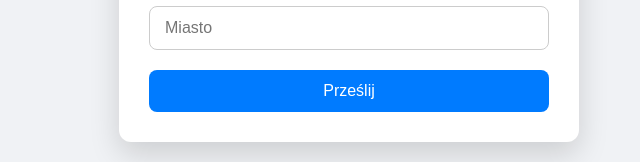
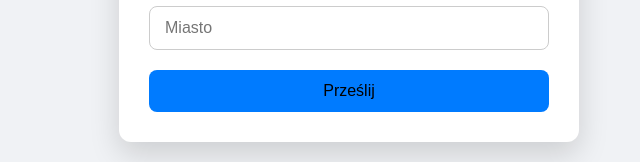
Before and after one commit to SzymeQ-pl/formularz, a React (Vite) app: page / in a window 1280 px wide. Shown: the part 547-709 px from the top of the page, without its empty margins (291-931 px from the left). Built offline with nearby package versions, Linux system fonts and the light colour scheme.

Commit message:
Update App.css

```diff
--- a/src/App.css
+++ b/src/App.css
@@ -1,4 +1,4 @@
-/* App.css */
+
 body, html {
   margin: 0;
   padding: 0;
@@ -28,7 +28,7 @@ body, html {
   display: flex;
   flex-direction: column;
   gap: 20px;
-  width: 400px; /* szerokość formularza */
+  width: 400px;
   padding: 30px;
   background-color: #fff;
   border-radius: 12px;
@@ -52,7 +52,7 @@ body, html {
   padding: 12px 20px;
   font-size: 16px;
   background-color: #007bff;
-  color: white;
+  color: black;
   border: none;
   border-radius: 8px;
   cursor: pointer;
@@ -66,7 +66,7 @@ body, html {
 .table {
   margin-top: 40px;
   border-collapse: collapse;
-  width: 600px; /* szerokość tabeli dopasowana do formularza */
+  width: 600px;
   background-color: #fff;
   border-radius: 12px;
   overflow: hidden;
@@ -80,7 +80,7 @@ body, html {
 
 .table th {
   background-color: #007bff;
-  color: white;
+  color: black;
 }
 
 .table tr:nth-child(even) {
```
